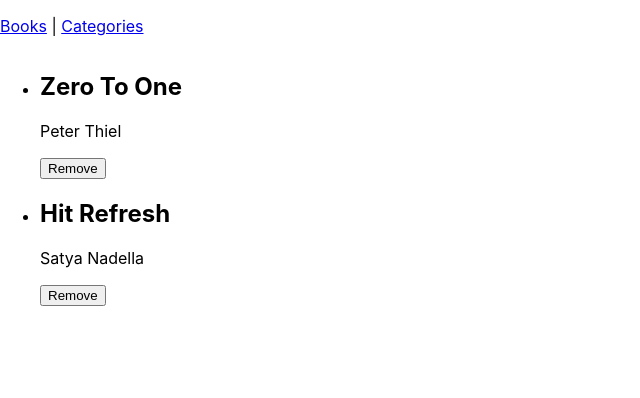
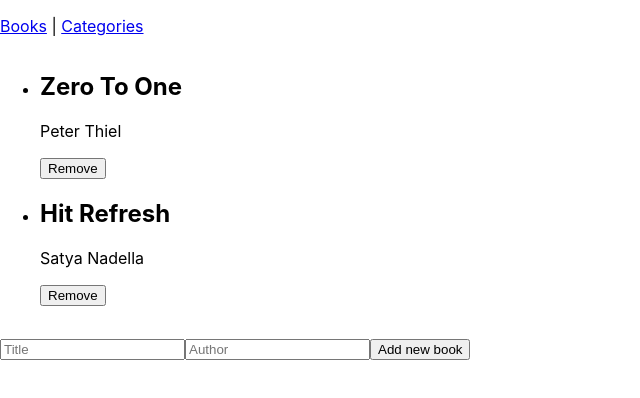
Before and after one commit to jadibdev/Bookstore, a React (Create React App) app: page / in a window 1280 px wide. Shown: the top 398 px of the page, without its empty margins (0-640 px from the left). Built offline with nearby package versions, Linux system fonts and the light colour scheme.

Commit message:
Add initial addNew functionality

```diff
--- a/src/components/BookInput.js
+++ b/src/components/BookInput.js
@@ -1,11 +1,23 @@
 import React from 'react';
+import { useDispatch } from 'react-redux';
+import { add } from '../redux/books/books';
 
-const BookInput = () => (
-  <div style={{ marginTop: '2rem' }}>
-    <input type="text" placeholder="Title" />
-    <input type="text" placeholder="Author" />
-    <button type="submit">Add new book</button>
-  </div>
-);
+const BookInput = () => {
+  const dispatch = useDispatch();
+  return (
+    <div style={{ marginTop: '2rem' }}>
+      <input type="text" placeholder="Title" required />
+      <input type="text" placeholder="Author" required />
+      <button
+      type="submit"
+      onClick={() => {
+        console.log()
+        dispatch(add())
+        }}>
+        Add new book
+        </button>
+    </div>
+  );
+};
 
 export default BookInput;
--- a/src/components/Books.js
+++ b/src/components/Books.js
@@ -1,7 +1,7 @@
 import React from 'react';
 import { useSelector } from 'react-redux';
 // import Book from './Book';
-// import BookInput from './BookInput';
+import BookInput from './BookInput';
 
 const Books = () => {
   /* useSelector((state) => console.log('State: ', state.books[0].title));
@@ -20,6 +20,7 @@
           </li>
         ))}
       </ul>
+      <BookInput />
     </div>
   );
 };
--- a/src/redux/categories/categories.js
+++ b/src/redux/categories/categories.js
@@ -1,6 +1,16 @@
 const CHECK_STATUS = 'bookstore/categories/CHECK_STATUS';
 
-const initialState = [];
+const initialState = [{
+  id: 0,
+  title: 'Zero To One',
+  author: 'Peter Thiel',
+},
+{
+  id: 1,
+  title: 'Hit Refresh',
+  author: 'Satya Nadella',
+},
+];
 
 export default function reducer(state = initialState, action = {}) {
   switch (action.type) {
```
